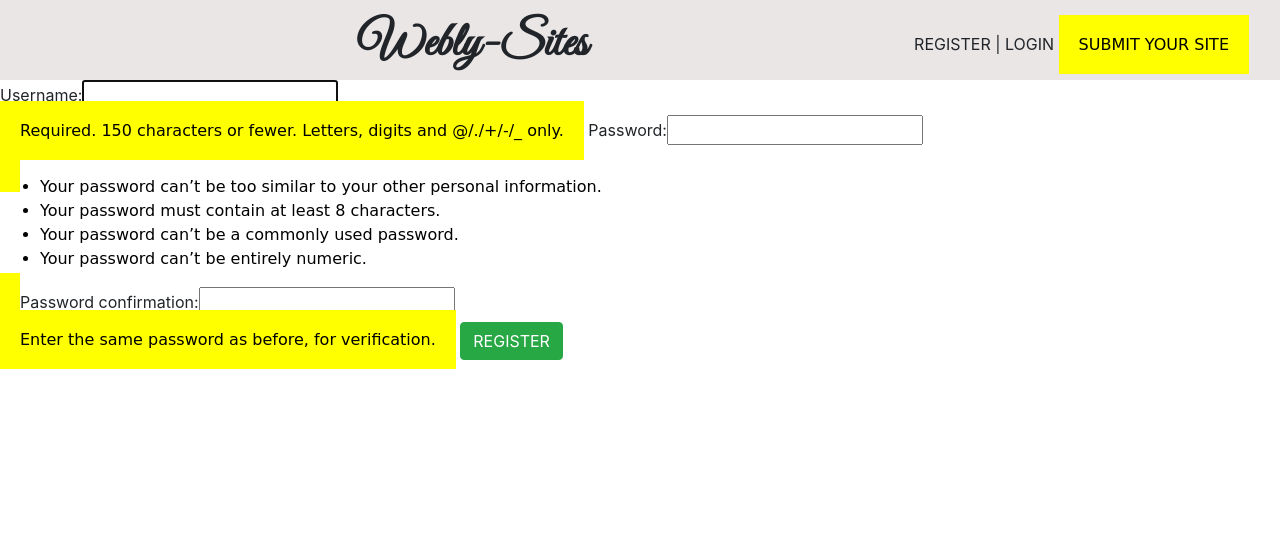
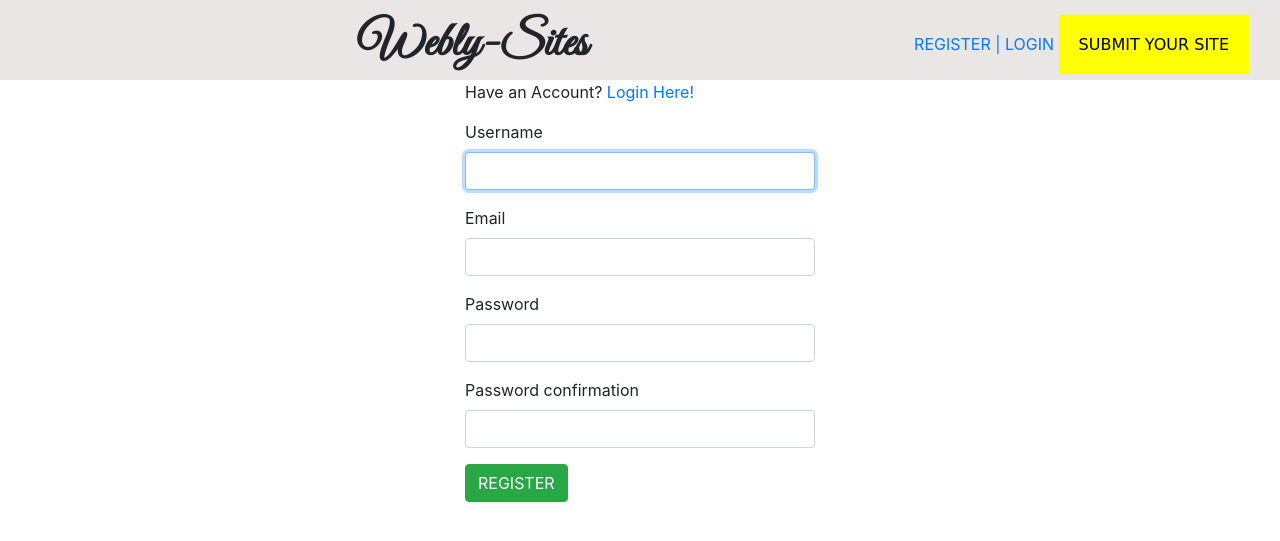
Before and after one commit to LeoAmby/webly, a Django app: page /register/ in a window 1280 px wide. Shown: the top 541 px of the page. Run offline with Django 3.2, Linux system fonts and the light colour scheme; some libraries are stand-ins or nearby versions; some web fonts are replaced.

Commit message:
finalize with the creation of login page and its settings

```diff
--- /dev/null
+++ b/register/forms.py
@@ -0,0 +1,12 @@
+from django.contrib.auth import login, authenticate
+from django.contrib.auth.forms import UserCreationForm
+from django import forms
+from django.contrib.auth.models import User
+
+class RegisterForm(UserCreationForm):
+    email = forms.EmailField()
+
+
+    class Meta:
+        model = User
+        fields = ['username', 'email', 'password1', 'password2']
--- a/register/templates/register/register.html
+++ b/register/templates/register/register.html
@@ -2,11 +2,21 @@
 {%block title%}
 <h2>Register</h2>
 {%endblock%}
+{%load crispy_forms_tags%}
 
 {%block content%}
-<form method="POST" class="form-group">
-    {%csrf_token%}
-    {{form}}
-    <button type="submit" class="btn btn-success">REGISTER</button>
-</form>
+<div class="container">
+    <div class="row">
+        <div class="col-md-4"></div>
+        <div class="col-md-4">
+            <p>Have an Account? <a href="/login">Login Here!</a></p>
+            <form method="POST" class="form-group">
+                {%csrf_token%}
+                {{form | crispy}}
+                <button type="submit" class="btn btn-success">REGISTER</button>
+            </form>
+        </div>
+        <div class="col-md-4"></div>
+    </div>
+</div>
 {%endblock%}
--- a/register/views.py
+++ b/register/views.py
@@ -1,14 +1,13 @@
 from django.shortcuts import render, redirect
-from django.contrib.auth import login, authenticate
-from django.contrib.auth.forms import UserCreationForm
+from register.forms import RegisterForm
 # Create your views here.
 
 def register(response):
     if response.method == 'POST':
-        form = UserCreationForm(response.POST)
+        form = RegisterForm(response.POST)
         if form.is_valid():
             form.save()
-        return redirect('/index')
+        return redirect('/')
     else:
-        form = UserCreationForm()
+        form = RegisterForm()
     return render(response, "register/register.html", {"form":form})
--- a/sites/models.py
+++ b/sites/models.py
@@ -1,4 +1,5 @@
 from django.db import models
+from django.contrib.auth.models import User
 
 # Create your models here.
 
@@ -13,10 +14,11 @@ class Project(models.Model):
 
 
 class Profile(models.Model):
-    image = models.ImageField(upload_to = 'images')
+    user = models.OneToOneField(User, default='', on_delete=models.CASCADE)
+    image = models.ImageField(default='default.jpg', upload_to = 'images')
     bio = models.TextField()
     project = models.ForeignKey(Project, on_delete=models.CASCADE)
     email = models.EmailField()
 
     def __str__(self):
-        return self.bio
+        return f'{self.user.username} Profile'
--- a/sites/templates/navbar.html
+++ b/sites/templates/navbar.html
@@ -16,8 +16,8 @@
 
             </div>
             <div class="navbar-footer">
-                <a>REGISTER | LOGIN</a>
-                <span>SUBMIT YOUR SITE</span></div>
+                <a href="{}">REGISTER | LOGIN</a>
+                <span class="submit">SUBMIT YOUR SITE</span></div>
         </div>
 
 
--- a/static/css/styles.css
+++ b/static/css/styles.css
@@ -8,7 +8,7 @@ nav li {
     display: inline-block;
 }
 
-span {
+.submit{
     background-color: yellow;
     padding:20px;
     color:black;
@@ -20,3 +20,21 @@ span {
     font-size: 3em;
     font-weight: bold;
 }
+
+#hint_id_password1 {
+    display:none;
+}
+
+#hint_id_username {
+    display:none;
+}
+#hint_id_password2 {
+    display:none;
+}
+
+textinput.id_username:before {
+    content: "username";
+}
+.asteriskField {
+    display: none;
+}
--- a/webly/settings.py
+++ b/webly/settings.py
@@ -32,6 +32,7 @@ ALLOWED_HOSTS = []
 
 INSTALLED_APPS = [
     'bootstrap4',
+    'crispy_forms',
     'register.apps.RegisterConfig',
     'sites.apps.SitesConfig',
     'django.contrib.admin',
@@ -129,3 +130,7 @@ STATICFILES_DIRS = [
 
 MEDIA_URL = '/media/'
 MEDIA_ROOT = os.path.join(BASE_DIR, 'media')
+CRISPY_TEMPLATE_PACK = "bootstrap4"
+
+LOGIN_REDIRECT_URL = "/"
+LOGOUT_REDIRECT_URL = "/"
--- a/webly/urls.py
+++ b/webly/urls.py
@@ -25,4 +25,10 @@ urlpatterns = [
     path('admin/', admin.site.urls),
     path('', views.index, name='index'),
     path('register/', auth_views.register, name="register"),
+    path('', include("django.contrib.auth.urls")),
+
 ]
+
+
+if settings.DEBUG:
+    urlpatterns += static(settings.MEDIA_URL, document_root=settings.MEDIA_ROOT)
```
Also changed, not shown: register/templates/registration/login.html (added, +23 -0 lines), sites/templates/profile.html (added, +14 -0 lines), register/templates/registration/logout.html (added), sites/migrations/0003_auto_20191025_1144.py (added), static/images/default.png (added).
